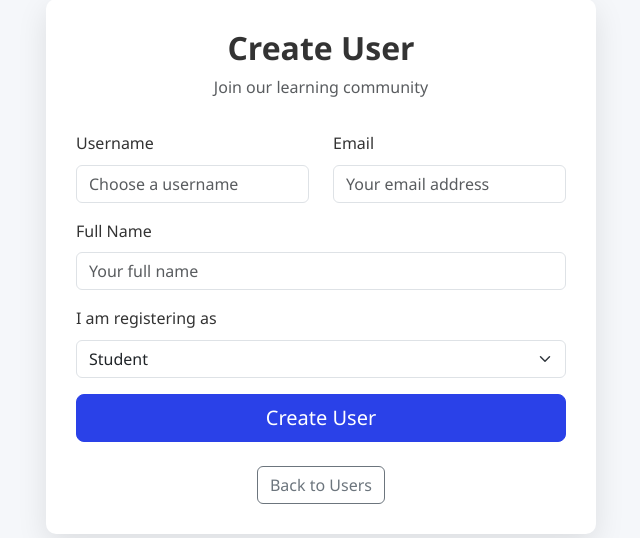
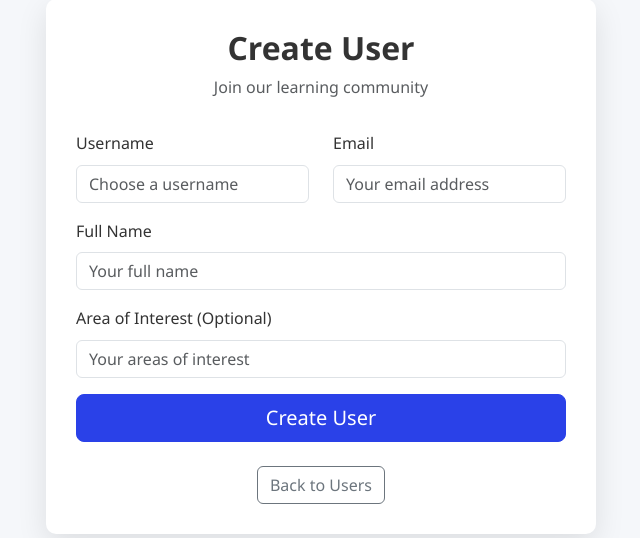
Before and after one commit to Vucore/QLDA_Lms, a Flask app: page /admin/users/create in a window 1280 px wide. Shown: the part 159-697 px from the top of the page, without its empty margins (319-959 px from the left). Run offline with Flask 3, Linux system fonts and the light colour scheme; the visitor is signed in with stand-in values (Sample User, id 1).

Commit message:
Improve user registration form with better password handling and validation
Refactors register.html to remove role selection, updates expertise label, and adds password visibility toggle and form validation.

Replit-Commit-Author: Agent
Replit-Commit-Session-Id: 42bdf3d9-88a4-4dc5-aaaf-6b7b690bf621
Replit-Commit-Screenshot-Url: https://storage.googleapis.com/screenshot-production-us-central1/9776af4a-dc0c-4f6f-a938-8c99d34cc1ff/20b8404a-c018-4a0d-a758-20ab0d31d0f7.jpg

```diff
--- a/templates/auth/register.html
+++ b/templates/auth/register.html
@@ -105,20 +105,8 @@
             </div>
 
             <div class="mb-3">
-                <label for="role" class="form-label">I am registering as</label>
-                {{ form.role(class_="form-select", id="role") }}
-                {% if form.role.errors %}
-                <div class="invalid-feedback d-block">
-                    {% for error in form.role.errors %}
-                    {{ error }}
-                    {% endfor %}
-                </div>
-                {% endif %}
-            </div>
-
-            <div class="mb-3 instructor-field" id="expertise-field" style="display: none;">
-                <label for="expertise" class="form-label">Expertise (For Instructors)</label>
-                {{ form.expertise(class_="form-control", id="expertise", placeholder="Your area of expertise") }}
+                <label for="expertise" class="form-label">Area of Interest (Optional)</label>
+                {{ form.expertise(class_="form-control", id="expertise", placeholder="Your areas of interest") }}
                 {% if form.expertise.errors %}
                 <div class="invalid-feedback d-block">
                     {% for error in form.expertise.errors %}
@@ -158,23 +146,34 @@
 {% block extra_js %}
 <script>
     document.addEventListener('DOMContentLoaded', function() {
-        const roleSelect = document.getElementById('role');
-        const expertiseField = document.getElementById('expertise-field');
+        // Password visibility toggle
+        const toggleBtns = document.querySelectorAll('.password-toggle');
+        toggleBtns.forEach(function(btn) {
+            btn.addEventListener('click', function() {
+                const input = this.parentNode.querySelector('input');
+                const icon = this.querySelector('i');
 
-        // Show/hide expertise field based on role selection
-        function toggleExpertiseField() {
-            if (roleSelect.value === 'instructor') {
-                expertiseField.style.display = 'block';
-            } else {
-                expertiseField.style.display = 'none';
+                if (input.type === 'password') {
+                    input.type = 'text';
+                    icon.classList.remove('fa-eye');
+                    icon.classList.add('fa-eye-slash');
+                } else {
+                    input.type = 'password';
+                    icon.classList.remove('fa-eye-slash');
+                    icon.classList.add('fa-eye');
+                }
+            });
+        });
+
+        // Form validation
+        const form = document.querySelector('.needs-validation');
+        form.addEventListener('submit', function(event) {
+            if (!form.checkValidity()) {
+                event.preventDefault();
+                event.stopPropagation();
             }
-        }
-
-        // Initial toggle
-        toggleExpertiseField();
-
-        // Toggle on change
-        roleSelect.addEventListener('change', toggleExpertiseField);
+            form.classList.add('was-validated');
+        });
     });
 </script>
 {% endblock %}
```
